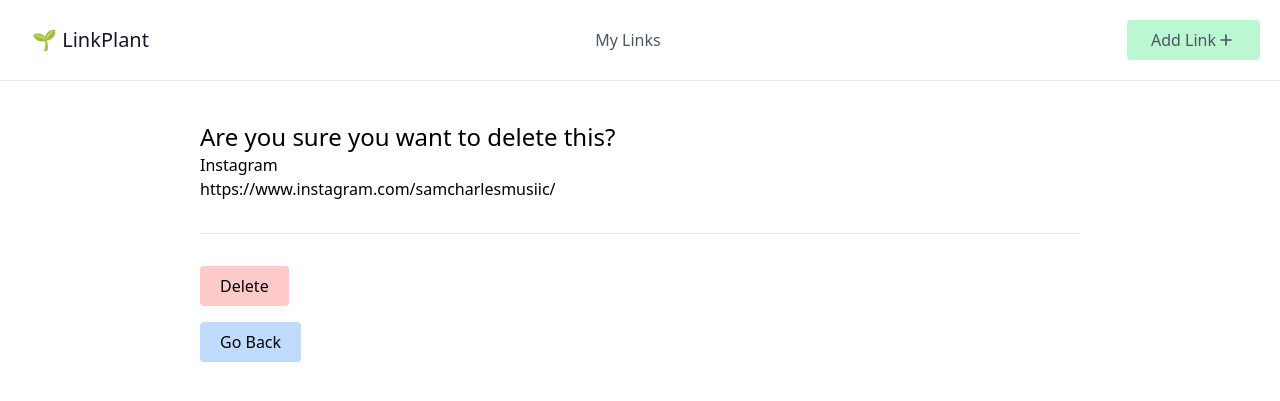
After one commit to FullstackSammy/link-plant, a Django app: page /link/1/delete in a window 1280 px wide. The commit adds this page. Shown: the top 401 px of the page. Run offline with Django 4.2, Linux system fonts and the light colour scheme; data comes from the database, SQL or seed files in the repository; some libraries are stand-ins or nearby versions.

Commit message:
added delete and edit view and connected them to the Urls. Also did template for deletion

```diff
--- /dev/null
+++ b/link_plant/templates/link_plant/link_confirm_delete.html
@@ -0,0 +1,17 @@
+{% extends "link_plant/base.html" %}
+
+{% block content %}
+    <h1 class="text-2xl">Are you sure you want to delete this?</h1>
+    <ul>
+        <li>{{ link.text }}</li>
+        <li>{{ link.url }}</li>
+    </ul>
+    <hr class="my-8">
+    <form action="" method="POST">
+        {% csrf_token %}
+        <input type="submit" value="Delete" class="px-5 py-2 rounded bg-red-200 hover:cursor-pointer hover:bg-red-300">
+    </form>
+    <button class="px-5 py-2 bg-blue-200 hover:cursor-pointer hover:bg-blue-300 rounded">
+        <a href="{% url 'link-list' %}">Go Back</a>
+    </button>
+{% endblock content %}
--- a/link_plant/templates/link_plant/link_list.html
+++ b/link_plant/templates/link_plant/link_list.html
@@ -33,7 +33,7 @@
                         </svg>
                     </a>  {% endcomment %}
                 <td class="px-4 py-3 underline text-blue-600"><a href="{% url 'link-update' link.id %}">Edit</a></td>
-                {% comment %} <td class="px-4 py-3 underline text-red-600"><a href="{% url 'link-delete' link.id %}">Delete</a></td> {% endcomment %}
+                <td class="px-4 py-3 underline text-red-600"><a href="{% url 'link-delete' link.id %}">Delete</a></td>
             </tr>
         {% endfor %}
       </tbody>
--- a/link_plant/urls.py
+++ b/link_plant/urls.py
@@ -1,8 +1,9 @@
 from django.urls import path
-from .views import LinkListView, LinkCreateView, LinkUpdateView
+from .views import LinkListView, LinkCreateView, LinkUpdateView, LinkDeleteView
 
 urlpatterns = [
     path('', LinkListView.as_view(), name='link-list'),
     path('link/create', LinkCreateView.as_view(), name='link-create'),
     path('link/<int:pk>/update', LinkUpdateView.as_view(), name='link-update'),
+    path('link/<int:pk>/delete', LinkDeleteView.as_view(), name='link-delete'),
 ]
--- a/link_plant/views.py
+++ b/link_plant/views.py
@@ -1,14 +1,16 @@
 from django.shortcuts import render, HttpResponse
 from django.urls import reverse_lazy
-from django.views.generic import ListView, CreateView, UpdateView
+from django.views.generic import ListView, CreateView, UpdateView, DeleteView
 
 from .models import Profile, Link
 
 # Create your views here.
+
+# List the links
 class LinkListView(ListView):
     model = Link # What model we wanna grab info from
 
-
+# Create the links and save them to DB
 class LinkCreateView(CreateView):
     model = Link # What model we wanna grab info from
     fields = '__all__' # This creates the forms for us. in this case it will include all the fields
@@ -16,8 +18,14 @@
     # This class creates a few things by default. the first thing is that it creates a template that takes the model name then _forms -> link_form.html
     # It will also create a form context variable that we will have access to inside the above html-file.
 
-
+# Update the links
 class LinkUpdateView(UpdateView):
     model = Link
     fields = ['text', 'url'] # specifies which DB fields become form fields to edit.
     success_url = reverse_lazy('link-list') # This here is where we send the user when they have successfully created a link. reverse_lazy takes in the url name as a parameter.
+
+
+# Deletes object(link)
+class LinkDeleteView(DeleteView):
+    model = Link
+    success_url = reverse_lazy('link-list') # This here is where we send the user when they have successfully created a link. reverse_lazy takes in the url name as a parameter.
```
